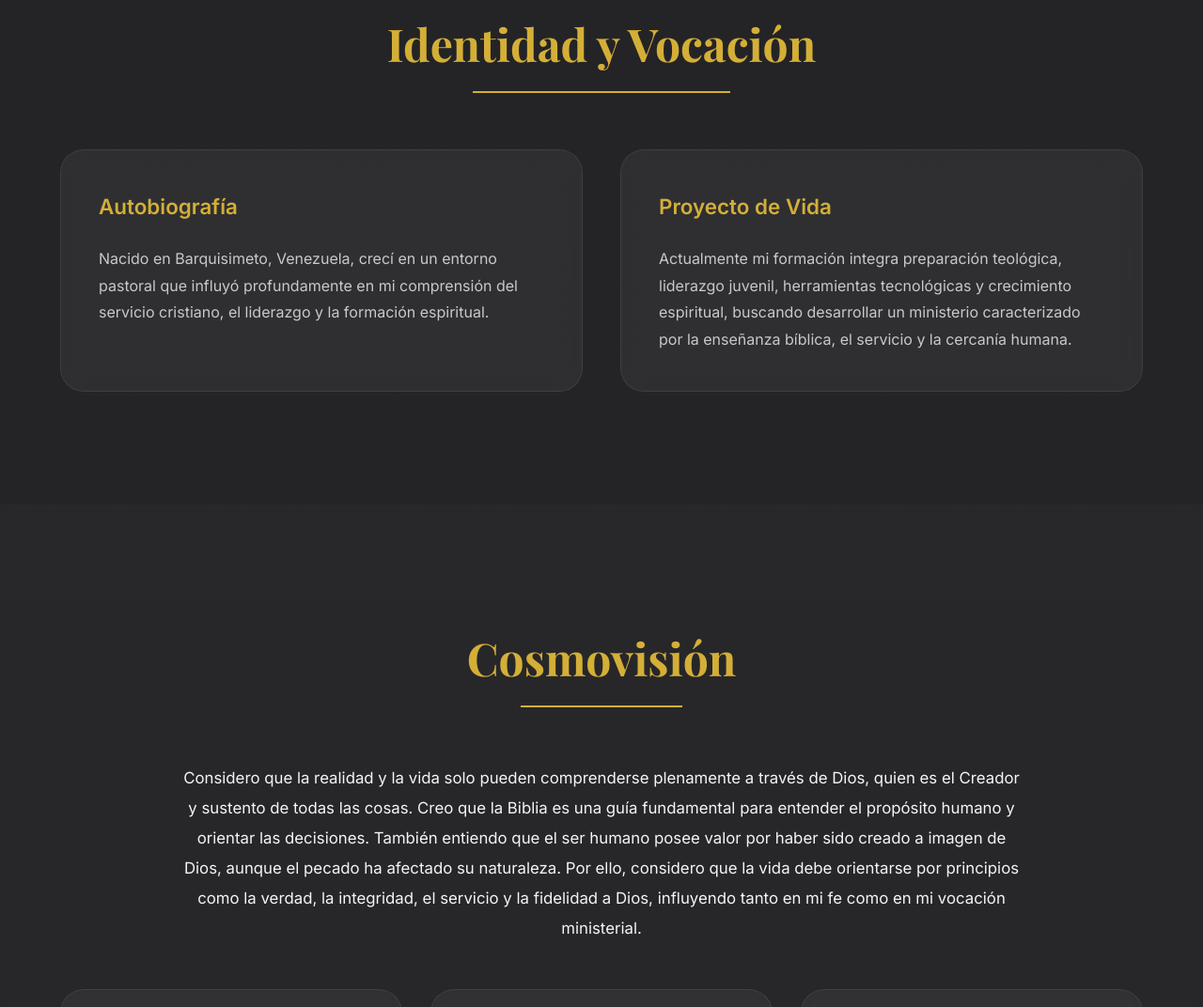
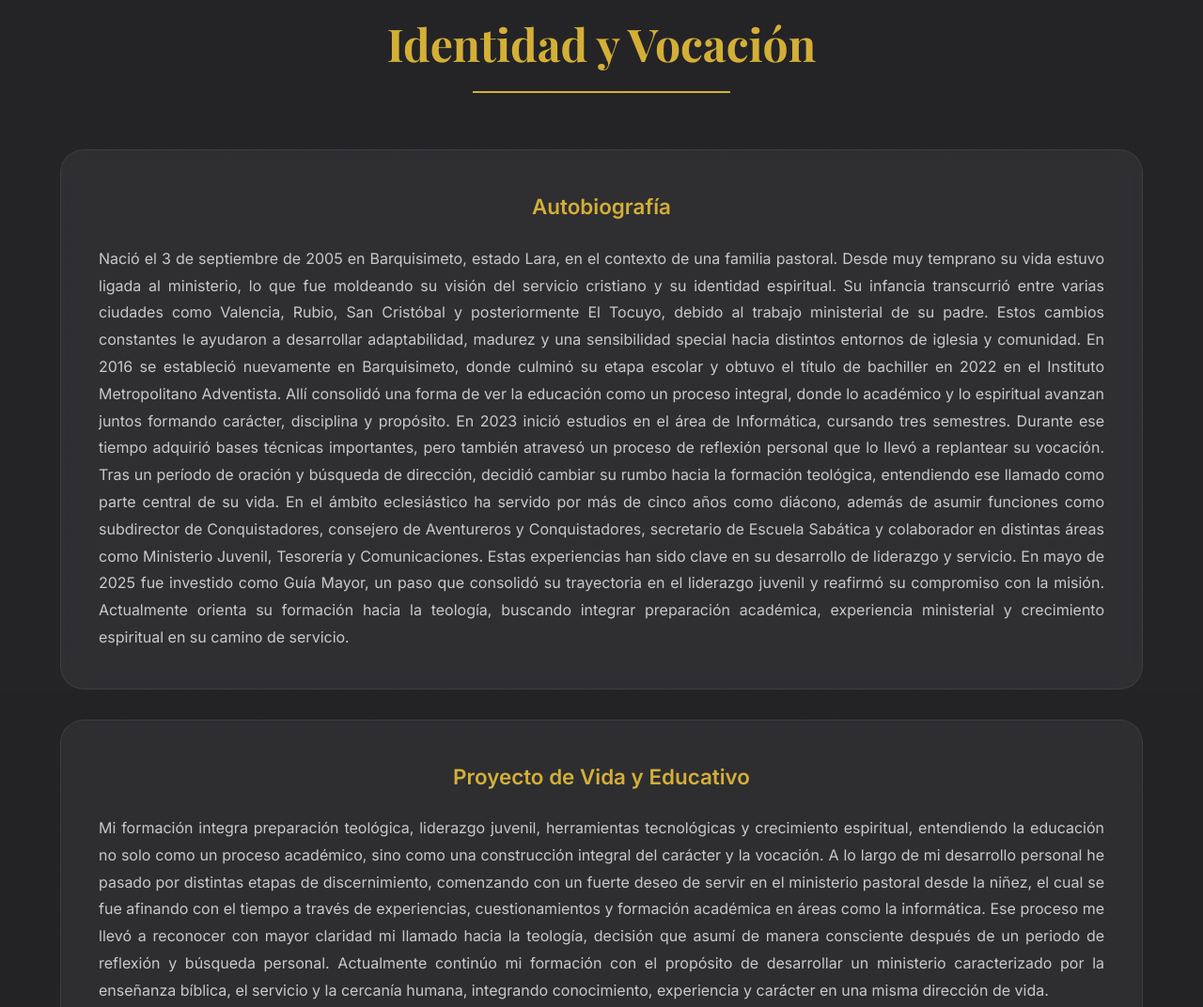
Before and after one commit to CASMTech/PORTAFOLIO-PROFESIONAL-I, a website: page index.html in a window 1280 px wide. Shown: the part 939-2011 px from the top of the page at 94% size. Drawn offline with nearby package versions, Linux system fonts and the light colour scheme.

Commit message:
Actualizar estructura y estilos en index.html y style.css para mejorar la presentación de la autobiografía y el proyecto de vida.

```diff
--- a/index.html
+++ b/index.html
@@ -126,9 +126,9 @@
 
             </div>
 
-            <div class="content-grid">
+            <div class="IyV-grid">
 
-                <div class="card" data-aos="fade-right">
+                <div class="card-iyv" data-aos="fade-right">
 
                     <h3>
                         Autobiografía
@@ -136,26 +136,27 @@
 
                     <p>
 
-                        Nacido en Barquisimeto, Venezuela, crecí en un entorno pastoral
-                        que influyó profundamente en mi comprensión del servicio cristiano,
-                        el liderazgo y la formación espiritual.
+                        Nació el 3 de septiembre de 2005 en Barquisimeto, estado Lara, en el contexto de una familia pastoral. Desde muy temprano su vida estuvo ligada al ministerio, lo que fue moldeando su visión del servicio cristiano y su identidad espiritual.
+                        Su infancia transcurrió entre varias ciudades como Valencia, Rubio, San Cristóbal y posteriormente El Tocuyo, debido al trabajo ministerial de su padre. Estos cambios constantes le ayudaron a desarrollar adaptabilidad, madurez y una sensibilidad special hacia distintos entornos de iglesia y comunidad.
+                        En 2016 se estableció nuevamente en Barquisimeto, donde culminó su etapa escolar y obtuvo el título de bachiller en 2022 en el Instituto Metropolitano Adventista. Allí consolidó una forma de ver la educación como un proceso integral, donde lo académico y lo espiritual avanzan juntos formando carácter, disciplina y propósito.
+                        En 2023 inició estudios en el área de Informática, cursando tres semestres. Durante ese tiempo adquirió bases técnicas importantes, pero también atravesó un proceso de reflexión personal que lo llevó a replantear su vocación. Tras un período de oración y búsqueda de dirección, decidió cambiar su rumbo hacia la formación teológica, entendiendo ese llamado como parte central de su vida.
+                        En el ámbito eclesiástico ha servido por más de cinco años como diácono, además de asumir funciones como subdirector de Conquistadores, consejero de Aventureros y Conquistadores, secretario de Escuela Sabática y colaborador en distintas áreas como Ministerio Juvenil, Tesorería y Comunicaciones. Estas experiencias han sido clave en su desarrollo de liderazgo y servicio.
+                        En mayo de 2025 fue investido como Guía Mayor, un paso que consolidó su trayectoria en el liderazgo juvenil y reafirmó su compromiso con la misión. Actualmente orienta su formación hacia la teología, buscando integrar preparación académica, experiencia ministerial y crecimiento espiritual en su camino de servicio.
 
                     </p>
 
                 </div>
 
-                <div class="card" data-aos="fade-left">
+                <div class="card-iyv" data-aos="fade-left">
 
                     <h3>
-                        Proyecto de Vida
+                        Proyecto de Vida y Educativo
                     </h3>
 
                     <p>
 
-                        Actualmente mi formación integra preparación teológica,
-                        liderazgo juvenil, herramientas tecnológicas y crecimiento
-                        espiritual, buscando desarrollar un ministerio caracterizado
-                        por la enseñanza bíblica, el servicio y la cercanía humana.
+                        Mi formación integra preparación teológica, liderazgo juvenil, herramientas tecnológicas y crecimiento espiritual, entendiendo la educación no solo como un proceso académico, sino como una construcción integral del carácter y la vocación. A lo largo de mi desarrollo personal he pasado por distintas etapas de discernimiento, comenzando con un fuerte deseo de servir en el ministerio pastoral desde la niñez, el cual se fue afinando con el tiempo a través de experiencias, cuestionamientos y formación académica en áreas como la informática.
+                        Ese proceso me llevó a reconocer con mayor claridad mi llamado hacia la teología, decisión que asumí de manera consciente después de un periodo de reflexión y búsqueda personal. Actualmente continúo mi formación con el propósito de desarrollar un ministerio caracterizado por la enseñanza bíblica, el servicio y la cercanía humana, integrando conocimiento, experiencia y carácter en una misma dirección de vida.
 
                     </p>
 
--- a/style.css
+++ b/style.css
@@ -331,6 +331,22 @@ body{
 }
 
 /* =========================
+   IDENTIDAD Y VOCACIÓN
+========================= */
+
+.IyV-grid {
+    display: grid;
+    grid-template-columns: 1fr;
+    gap: 2rem;
+    width: 100%;
+    margin-top: 2rem;
+}
+
+.IyV-grid .card {
+    width: 100%;
+}
+
+/* =========================
    CARDS
 ========================= */
 
@@ -379,6 +395,51 @@ body{
 .card p{
 
     color: var(--gray);
+}
+
+.card-iyv{
+
+    background: var(--glass);
+
+    border:
+    1px solid rgba(255,255,255,0.08);
+
+    padding: 40px;
+
+    border-radius: 25px;
+
+    backdrop-filter: blur(12px);
+
+    transition: 0.4s ease;
+
+}
+
+.card-iyv:hover{
+
+    transform: translateY(-10px);
+
+    border-color:
+    rgba(212,175,55,0.4);
+
+    text-align: center;
+}
+
+.card-iyv h3{
+
+    color: var(--gold);
+
+    margin-bottom: 20px;
+
+    font-size: 1.4rem;
+
+    text-align: center;
+}
+
+.card-iyv p{
+
+    color: var(--gray);
+
+    text-align: justify;
 }
 
 /* =========================
@@ -971,12 +1032,15 @@ footer{
         font-size: 0.95rem;
     }
 
+
+
     .dofa-grid {
 
         grid-template-columns: 1fr;
     }
 
     .card,
+    .card-iyv,
     .glass-card,
     .education-card,
     .skill-box{
```
